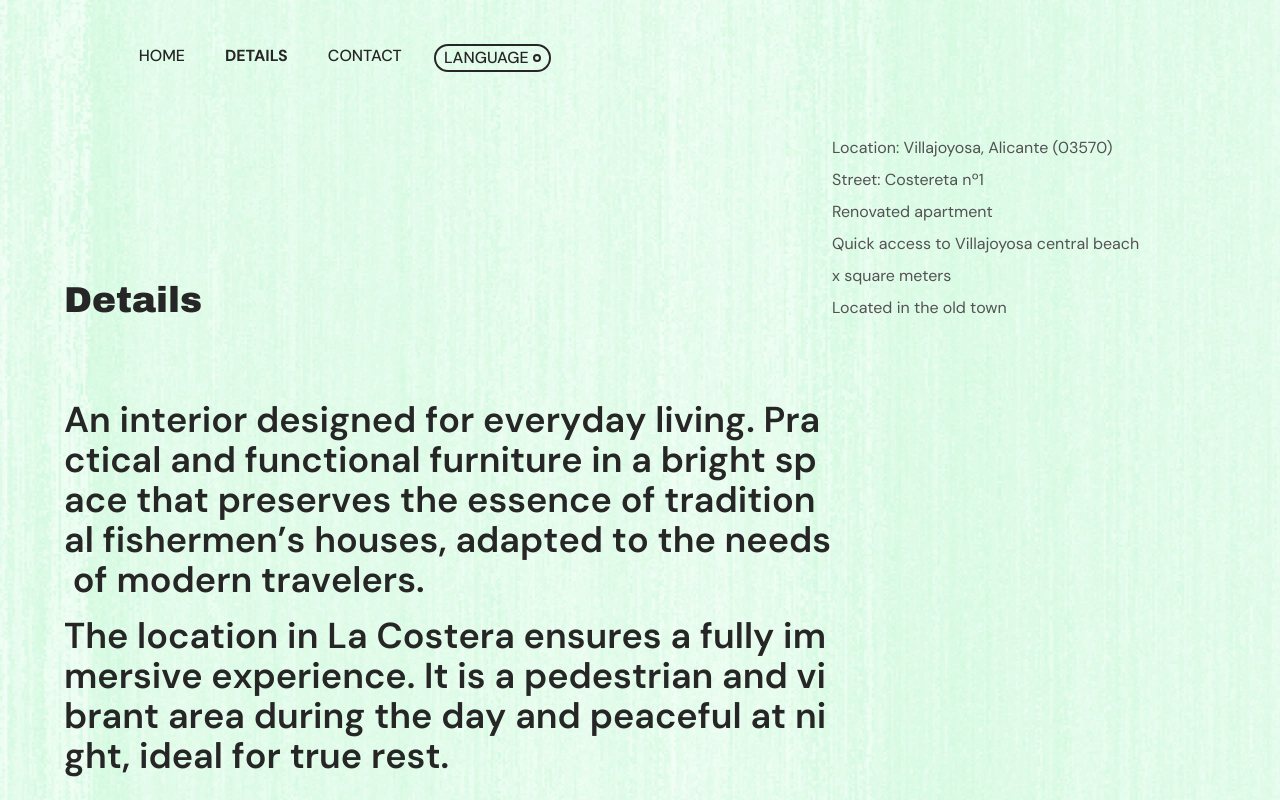
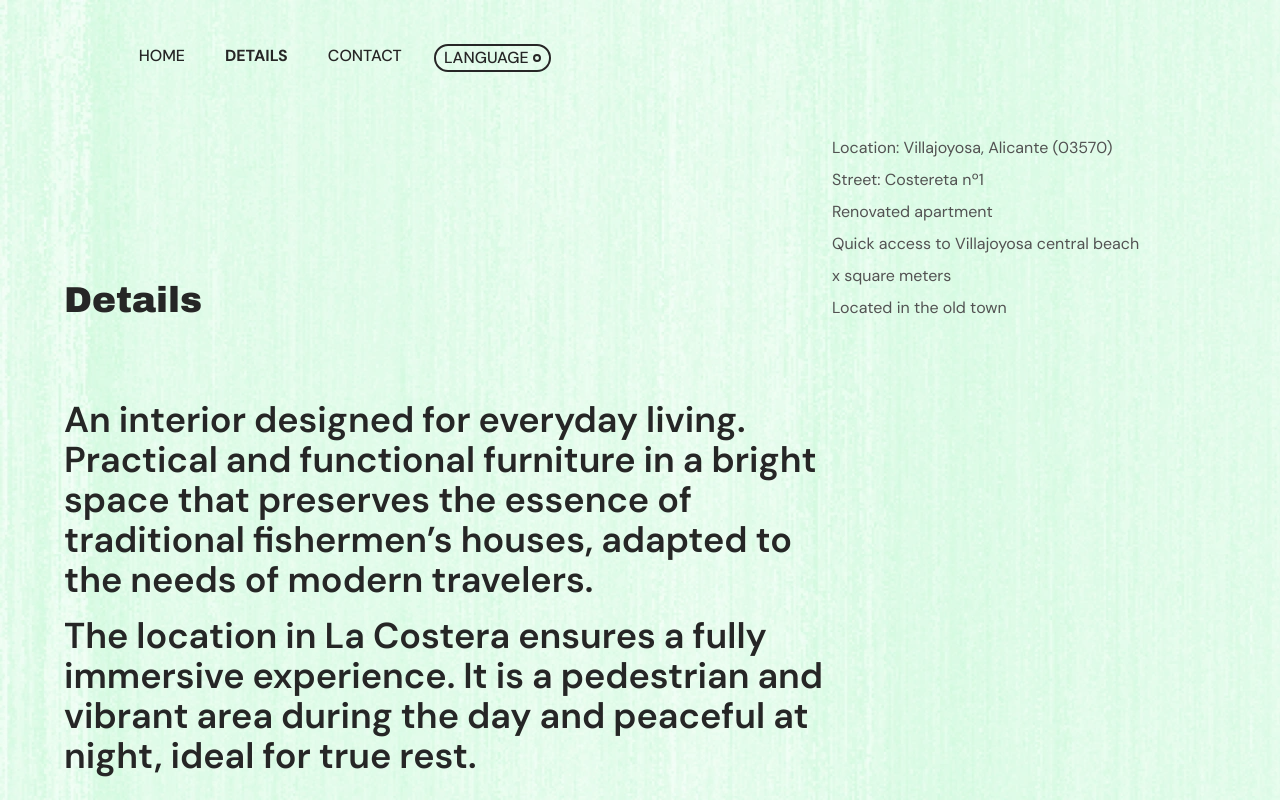
Before and after one commit to JaumeEsquerdo/costera-n1, a Next.js app in the folder costera-n1/: page /en/detalles in a window 1280 px wide. Shown: the top 800 px of the page. Built offline with nearby package versions, Linux system fonts and the light colour scheme.

Commit message:
cambiar animar por letras por palabras

```diff
--- a/costera-n1/app/[locale]/detalles/page.jsx
+++ b/costera-n1/app/[locale]/detalles/page.jsx
@@ -17,7 +17,7 @@ const blockTextsVariants = {
   initial: {},
   show: {
     transition: {
-      staggerChildren: 1.3,
+      staggerChildren: 0.36,
     },
   },
 };
--- a/costera-n1/app/components/AnimatedText.jsx
+++ b/costera-n1/app/components/AnimatedText.jsx
@@ -22,14 +22,18 @@ const variantsTextSplit = {
 
 export function AnimatedText({ text }) {
   return (
-    <motion.span variants={variantsContainer} aria-label={text}>
-      {text.split("").map((char, i) => (
+    <motion.span
+      variants={variantsContainer}
+      className="flex flex-wrap"
+      aria-label={text}
+    >
+      {text.split(" ").map((word, i) => (
         <motion.span
           key={i}
           variants={variantsTextSplit}
-          className="inline-block animate-letter text-2xl md:text-4xl text-neutral-800 font-semibold"
+          className="inline-block mr-1 md:mr-2 text-lg md:text-4xl text-neutral-800 font-semibold"
         >
-          {char === " " ? "\u00A0" : char}
+          {word}
         </motion.span>
       ))}
     </motion.span>
```
